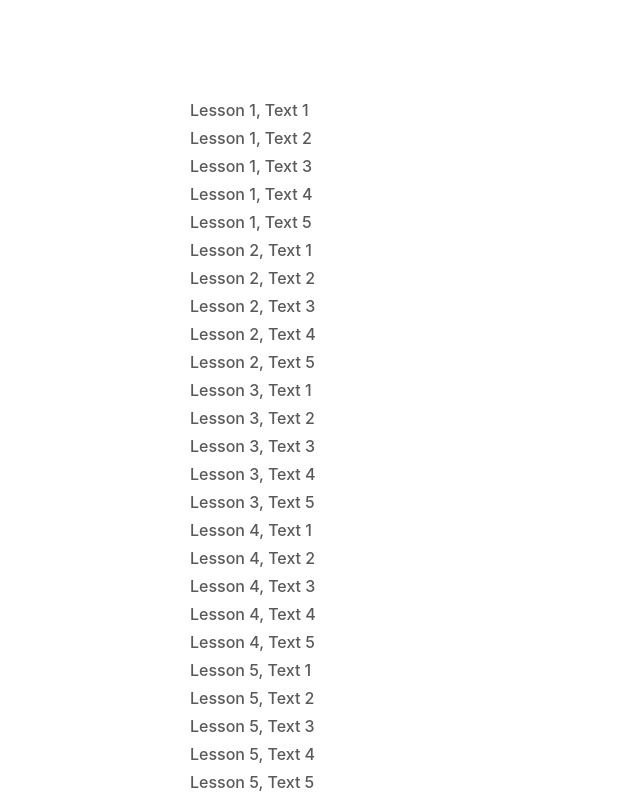
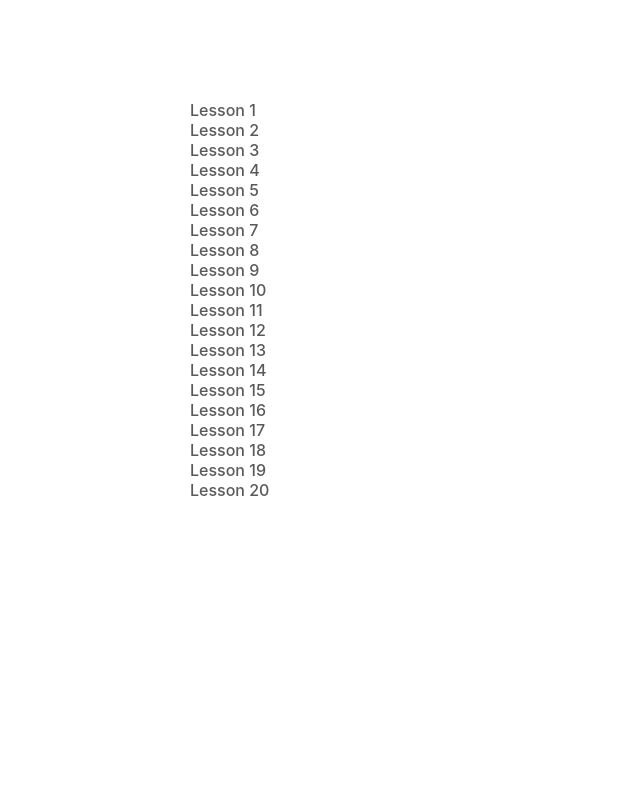
Before and after one commit to mmathys/hsk4text, a React (Create React App) app in the folder app/: page / in a window 1280 px wide. Shown: the top 800 px of the page, without its empty margins (0-640 px from the left). Built offline with nearby package versions, Linux system fonts and the light colour scheme.

Commit message:
need to clean this up

```diff
--- a/app/package.json
+++ b/app/package.json
@@ -7,9 +7,11 @@
     "@testing-library/react": "^11.1.0",
     "@testing-library/user-event": "^12.1.10",
     "@types/jest": "^26.0.15",
+    "@types/lodash": "^4.14.172",
     "@types/node": "^12.0.0",
     "@types/react": "^17.0.0",
     "@types/react-dom": "^17.0.0",
+    "lodash": "^4.17.21",
     "react": "^17.0.2",
     "react-dom": "^17.0.2",
     "react-scripts": "4.0.3",
--- a/app/src/App.tsx
+++ b/app/src/App.tsx
@@ -3,11 +3,12 @@ import logo from "./logo.svg";
 import "./App.css";
 import { Text } from "./Text";
 import { title } from "process";
+import _ from "lodash";
 
 export type TextConfig = {
   lesson: number;
   text: number;
-  title: string | undefined;
+  title: string | undefined;
 };
 
 type Config = {
@@ -22,6 +23,7 @@ export function getKey(config: TextConfig | undefined) {
 function App() {
   const [config, setConfig] = useState<Config>();
   const [activeText, setActiveText] = useState<TextConfig>();
+  const [selectedLesson, setSelectedLesson] = useState<number>(-1);
   const audioRef = useRef<HTMLAudioElement>(null);
 
   useEffect(() => {
@@ -44,16 +46,41 @@ function App() {
 
   const nav = () => {
     if (config) {
-      const lessons = config.texts.map(t => t.lesson).filter((value, index, self) => self.indexOf(value) === index)
-      return config.texts.map((entry) => {
-        const className = "nav-entry " + (entry === activeText ? "active" : "");
+      const grouped = _.groupBy(config.texts, (c: TextConfig) => c.lesson);
+      const keys = _.keys(grouped);
+      return keys.map((lesson: string) => {
+        const lesson_num = parseInt(lesson);
+        const entries = grouped[lesson];
+        const subitems = () => {
+          if (lesson_num === selectedLesson) {
+            return entries.map((entry) => {
+              const className =
+                "nav-entry " + (entry === activeText ? "active" : "");
+              return (
+                <div
+                  className={className}
+                  key={getKey(entry)}
+                  onClick={() => setText(entry)}
+                >
+                  Text {entry.text}
+                </div>
+              );
+            });
+          }
+        };
+
+        const className =
+          "nav-entry " +
+          (lesson_num === activeText?.lesson ? "active" : "");
         return (
-          <div
-            className={className}
-            key={getKey(entry)}
-            onClick={() => setText(entry)}
-          >
-            Lesson {entry.lesson}, Text {entry.text}
+          <div>
+            <span
+              className={className}
+              onClick={() => setSelectedLesson(lesson_num)}
+            >
+              Lesson {lesson}
+            </span>
+            {subitems()}
           </div>
         );
       });
@@ -62,7 +89,8 @@ function App() {
 
   const content = () => {
     if (activeText) {
-      const title = () => activeText.title && <p className="title">{activeText.title}</p>
+      const title = () =>
+        activeText.title && <p className="title">{activeText.title}</p>;
       return (
         <div className="text chinese">
           {title()}
```
Also changed, not shown: 1 other file (tests, documents, lock files or other folders).
